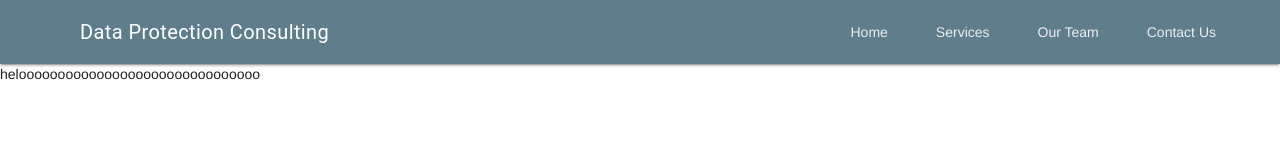
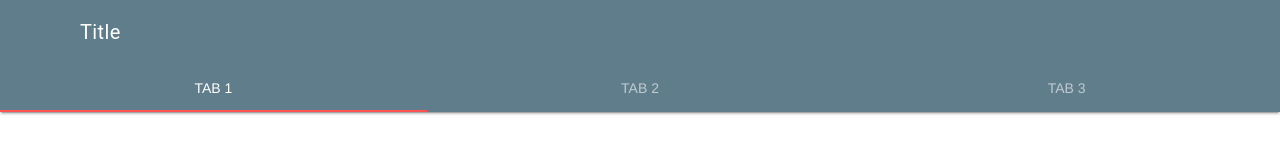
Before and after one commit to rbrtbrennan1/rbrtbrennan1.github.io, a plain HTML site: page index.html in a window 1280 px wide. Drawn offline with nearby package versions, Linux system fonts and the light colour scheme.

Commit message:
Update index.html

```diff
--- a/index.html
+++ b/index.html
@@ -10,7 +10,12 @@
 <style>
 
 
+header.custom-waterfall{
 
+width:100%;
+
+
+}
 
 </style>
 
@@ -18,44 +23,46 @@
 </head>
 
 <body>
-<div>
 
-   <!-- The drawer is always open in large screens. The header is always shown,
-    even in small screens. -->
-    <!-- Always shows a header, even in smaller screens. -->
-    <div class="mdl-layout mdl-js-layout mdl-layout--fixed-header">
-      <header class="mdl-layout__header">
+
+
+  <!-- Uses a header that contracts as the page scrolls down. -->
+  <style>
+  .demo-layout-waterfall .mdl-layout__header-row .mdl-navigation__link:last-of-type  {
+    padding-right: 0;
+  }
+  </style>
+
+  <!-- Simple header with fixed tabs. -->
+ <div class="mdl-layout mdl-js-layout mdl-layout--fixed-header
+             mdl-layout--fixed-tabs">
+   <header class="custom-waterfall mdl-layout__header">
      <div class="mdl-layout__header-row">
        <!-- Title -->
-          <span class="mdl-layout-title">Data Protection Consulting</span>
-          <!-- Add spacer, to align navigation to the right -->
-          <div class="mdl-layout-spacer"></div>
-          <!-- Navigation. We hide it in small screens. -->
-          <nav class="mdl-navigation mdl-layout--large-screen-only">
-            <a class="mdl-navigation__link" href="">Home</a>
-            <a class="mdl-navigation__link" href="">Services</a>
-            <a class="mdl-navigation__link" href="">Our Team</a>
-            <a class="mdl-navigation__link" href="">Contact Us</a>
-          </nav>
+       <span class="mdl-layout-title">Title</span>
+     </div>
+     <!-- Tabs -->
+     <div class="mdl-layout__tab-bar mdl-js-ripple-effect">
+       <a href="#fixed-tab-1" class="mdl-layout__tab is-active">Tab 1</a>
+       <a href="#fixed-tab-2" class="mdl-layout__tab">Tab 2</a>
+       <a href="#fixed-tab-3" class="mdl-layout__tab">Tab 3</a>
      </div>
    </header>
    <div class="mdl-layout__drawer">
-        <span class="mdl-layout-title">Navigation</span>
-        <nav class="mdl-navigation">
-          <a class="mdl-navigation__link" href="">Home</a>
-          <a class="mdl-navigation__link" href="">Services</a>
-          <a class="mdl-navigation__link" href="">Our Team</a>
-          <a class="mdl-navigation__link" href="">Contact Us</a>
-        </nav>
+     <span class="mdl-layout-title">Title</span>
    </div>
    <main class="mdl-layout__content">
-        <div class="page-content">helooooooooooooooooooooooooooooooo</div>
+     <section class="mdl-layout__tab-panel is-active" id="fixed-tab-1">
+       <div class="page-content"><!-- Your content goes here --></div>
+     </section>
+     <section class="mdl-layout__tab-panel" id="fixed-tab-2">
+       <div class="page-content"><!-- Your content goes here --></div>
+     </section>
+     <section class="mdl-layout__tab-panel" id="fixed-tab-3">
+       <div class="page-content"><!-- Your content goes here --></div>
+     </section>
    </main>
  </div>
-
-
- <div>
-
 
 
 
```
Lines whose indentation alone changed are shown as unchanged.
